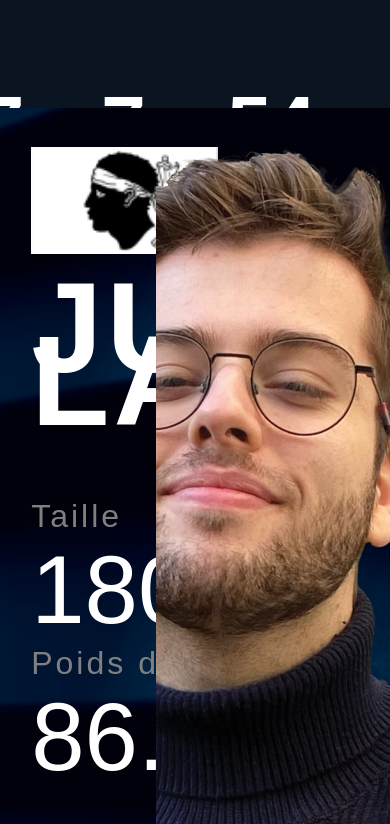
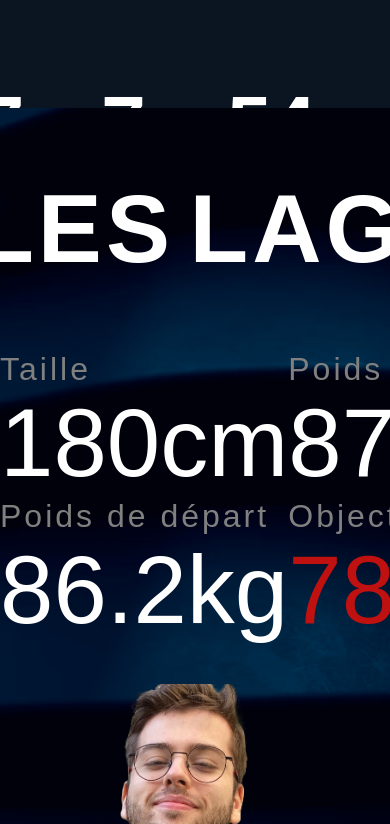
Before and after one commit to RaEace/La-Groph-cie, a React (Vite) app: page / in a window 390 px wide. Shown: the part 1580-2404 px from the top of the page. Built offline with nearby package versions, Linux system fonts and the light colour scheme; a web font is replaced by a local one.

Commit message:
feat: handle responsive for jules + refacto css

```diff
--- a/src/components/SpecTitle/SpecTitle.css
+++ b/src/components/SpecTitle/SpecTitle.css
@@ -2,17 +2,20 @@
   display: flex;
   flex-direction: column;
   align-items: flex-start;
+  width: 100%;
 }
 
 .spec-title-layout {
   display: flex;
   flex-direction: column;
-  font-size: 8em;
+  font-size: 7em;
   letter-spacing: 4px;
 }
 
 .flag-layout {
   margin-bottom: 10%;
+  width: 100px;
+  height: auto;
 }
 
 .title-element {
@@ -26,3 +29,23 @@
   height: 40%;
   object-fit: cover;
 }
+
+@media (max-width: 768px) {
+  .spec-title-layout {
+    flex-direction: row;
+    font-size: 6em;
+    gap: 4%;
+    width: 100%;
+    justify-content: center;
+  }
+
+  .flag-layout {
+    align-self: center;
+  }
+
+  .flag-layout {
+    z-index: -10;
+    width: 100px; /* Set the desired width */
+    height: auto; /* This will maintain the aspect ratio */
+  }
+}
--- a/src/pages/SpecJules/SpecJules.css
+++ b/src/pages/SpecJules/SpecJules.css
@@ -10,30 +10,30 @@
 
 .jules-layout .spec-section {
   height: 100%;
-  width: 20%;
+  width: 40%;
   display: flex;
   flex-direction: column;
   align-items: flex-start;
-  margin: 10% 0 10% 8%;
-  gap: 10%;
+  padding: 10%;
 }
 
 .jules-layout .specs {
   display: flex;
   flex-direction: row;
-  gap: 100%;
+  padding: 20% 20% 10% 0;
+  width: 100%;
+  justify-content: space-between;
 }
 
 .jules-layout .size-specs {
   display: flex;
   flex-direction: column;
-  flex-grow: 1;
-  gap: 110%;
+  gap: 100%;
 }
 .jules-layout .weight-specs {
   display: flex;
   flex-direction: column;
-  gap: 110%;
+  gap: 100%;
 }
 
 .jules-layout .spec-photo {
@@ -43,3 +43,25 @@
   background-size: cover;
   background-image: url(../../assets/images/Jules.png);
 }
+
+@media (max-width: 1280px) {
+}
+
+@media (max-width: 768px) {
+  .jules-layout {
+    flex-direction: column;
+  }
+
+  .jules-layout .spec-section {
+    width: 100%;
+    padding: 0%;
+  }
+
+  .jules-layout .specs {
+    justify-content: space-around;
+  }
+
+  .jules-layout .spec-photo {
+    width: 100%;
+  }
+}
--- a/src/pages/SpecJules/SpecJules.tsx
+++ b/src/pages/SpecJules/SpecJules.tsx
@@ -1,5 +1,5 @@
 import SpecTitle from "../../components/SpecTitle/SpecTitle";
-import corsica from "../../assets/images/CorsicaFlag.png";
+import corsica from "../../assets/images/corsica-svg.svg";
 import "./SpecJules.css";
 import SpecBuilder from "../../components/SpecBuilder/SpecBuilder";
 
@@ -14,7 +14,7 @@ const SpecJules: React.FC = () => {
             <SpecBuilder label="Poids de départ" amount={86.2} metric="kg" />
           </div>
           <div className="weight-specs">
-            <SpecBuilder label="Taille du" amount={2} metric="cm" />
+            <SpecBuilder label="Poids max" amount={87} metric="kg" />
             <SpecBuilder label="Objectif" amount={78} metric="kg" color="red" />
           </div>
         </div>
```
Also changed, not shown: src/assets/images/corsica-svg.svg (added).
